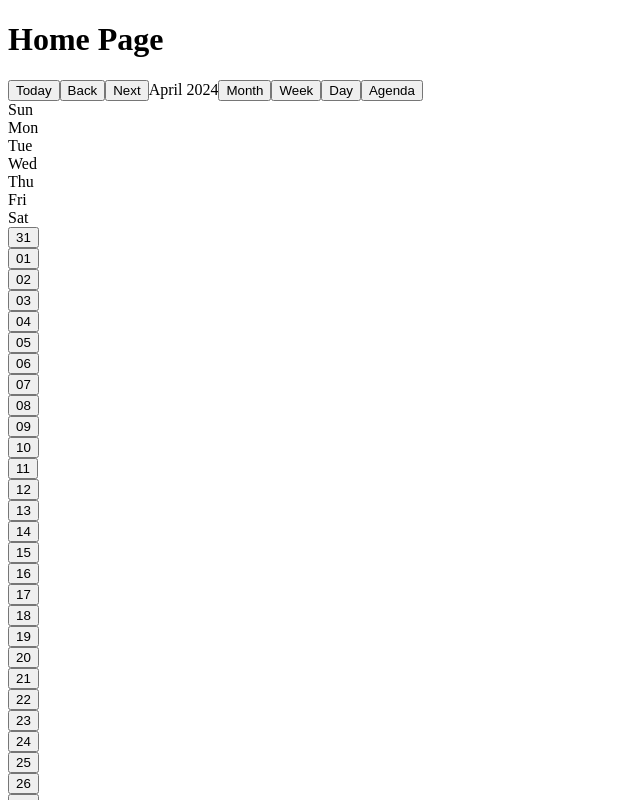
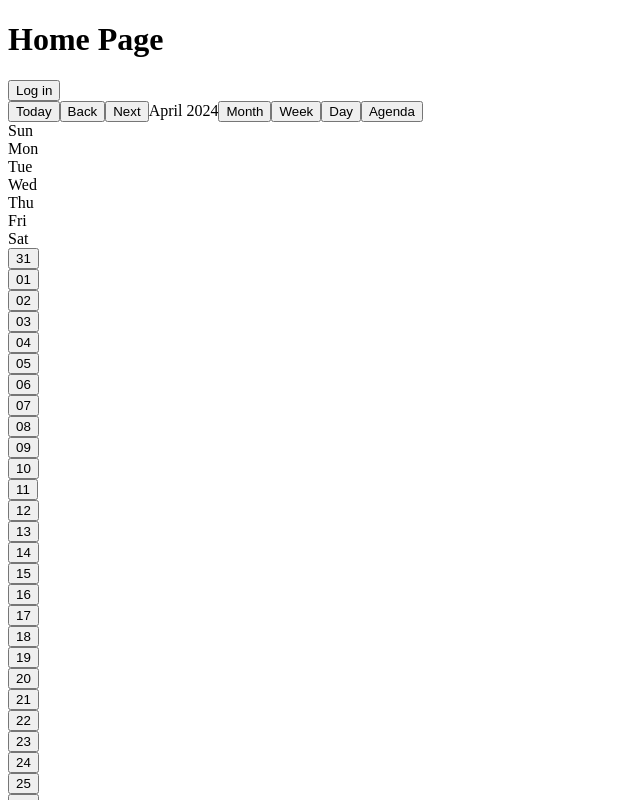
Before and after one commit to zallen16/Group5-Calendar-Meetup, a React (Vite) app in the folder client/: page / in a window 1280 px wide. Shown: the top 800 px of the page, without its empty margins (0-640 px from the left). Built offline with nearby package versions, Linux system fonts and the light colour scheme.

Commit message:
added login route and log in page

```diff
--- a/client/src/main.jsx
+++ b/client/src/main.jsx
@@ -5,6 +5,7 @@ import { createBrowserRouter, RouterProvider } from "react-router-dom";
 import App from './App.jsx'
 import Home from './pages/home.jsx';
 import ErrorPage from './pages/error.jsx';
+import Login from './pages/login.jsx';
 import './index.css'
 
 const router = createBrowserRouter([
@@ -16,6 +17,10 @@ const router = createBrowserRouter([
       {
         index: true,
         element: <Home />
+      },
+      {
+        path: '/login',
+        element: <Login />
       }
     ]
   }
--- a/client/src/pages/home.jsx
+++ b/client/src/pages/home.jsx
@@ -1,9 +1,15 @@
 import MyCalendar from "../components/CalendarForm";
+import { Link } from "react-router-dom";
+
+
 export default function Home() {
     const events = []
     return (
         <div>
             <h1>Home Page</h1>
+            <Link to='./login'>
+                <button>Log in</button>
+            </Link>
             <MyCalendar myEventsList={events}/>
         </div>
     )
--- /dev/null
+++ b/client/src/pages/login.jsx
@@ -0,0 +1,7 @@
+export default function login() {
+    return(
+        <div>
+    <h1>hello</h1>
+    </div>
+    )
+}
```
